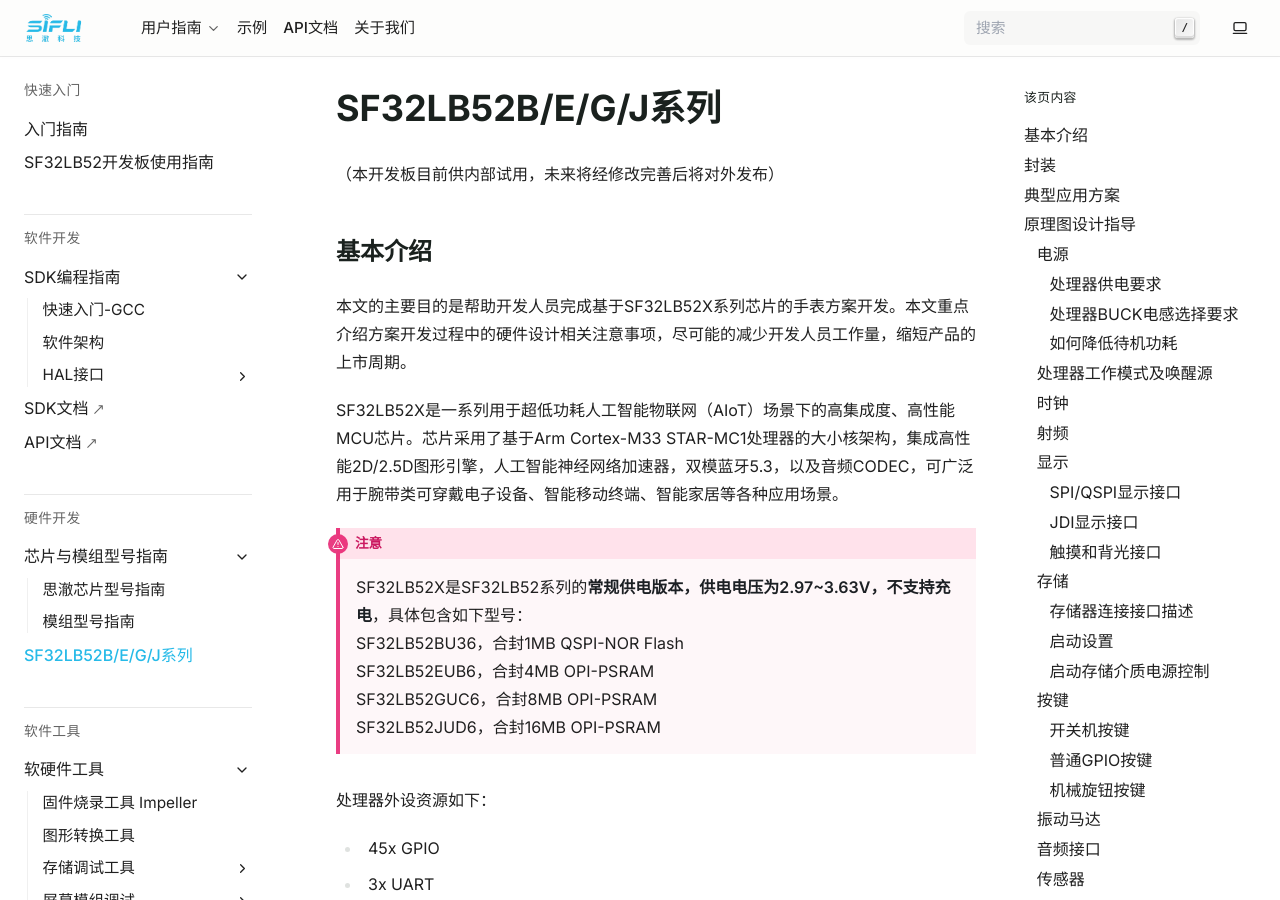
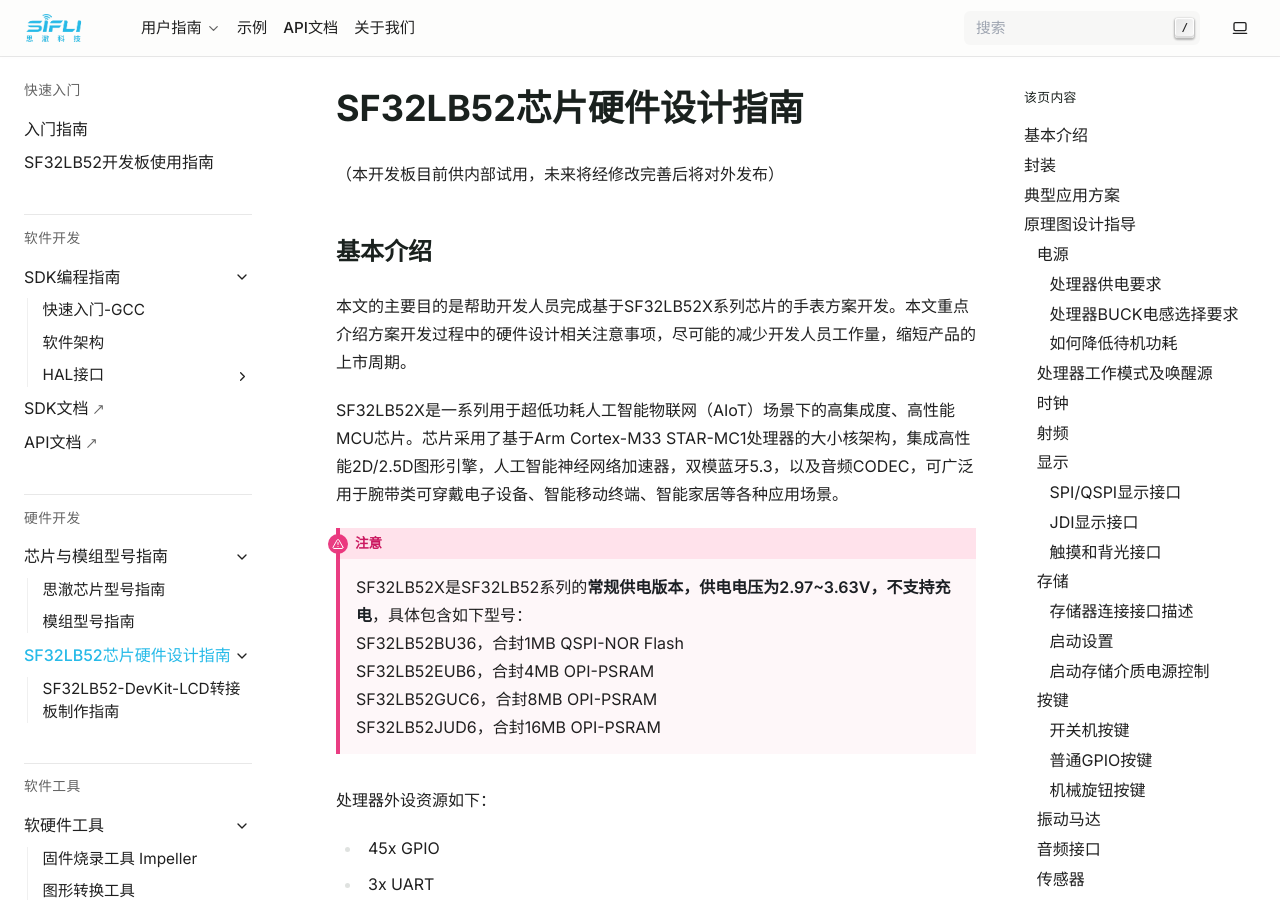
Before and after one commit to rabbitsaviola/SiFli-Wiki, a Sphinx documentation site: the page built from source/hardware/index.md, in a window 1280 px wide and 900 px high. Built offline with Sphinx 7.4.7, drawn with Linux system fonts in a browser that asks for light colours; pages that are not in the unit, such as notebooks, are missing from menus; some of the changed text lies outside the part shown.

Commit message:
fix:目录删错了

````diff
--- a/source/hardware/index.md
+++ b/source/hardware/index.md
@@ -1,4 +1,4 @@
-# SF32LB52B/E/G/J系列
+# SF32LB52芯片硬件设计指南
 
 （本开发板目前供内部试用，未来将经修改完善后将对外发布）
 
@@ -30,3 +30,8 @@
 | | | |
 | | | |
 ```
+
+```{toctree}
+:hidden:
+SF32LB52-DevKit-LCD-Adapter
+```
````
